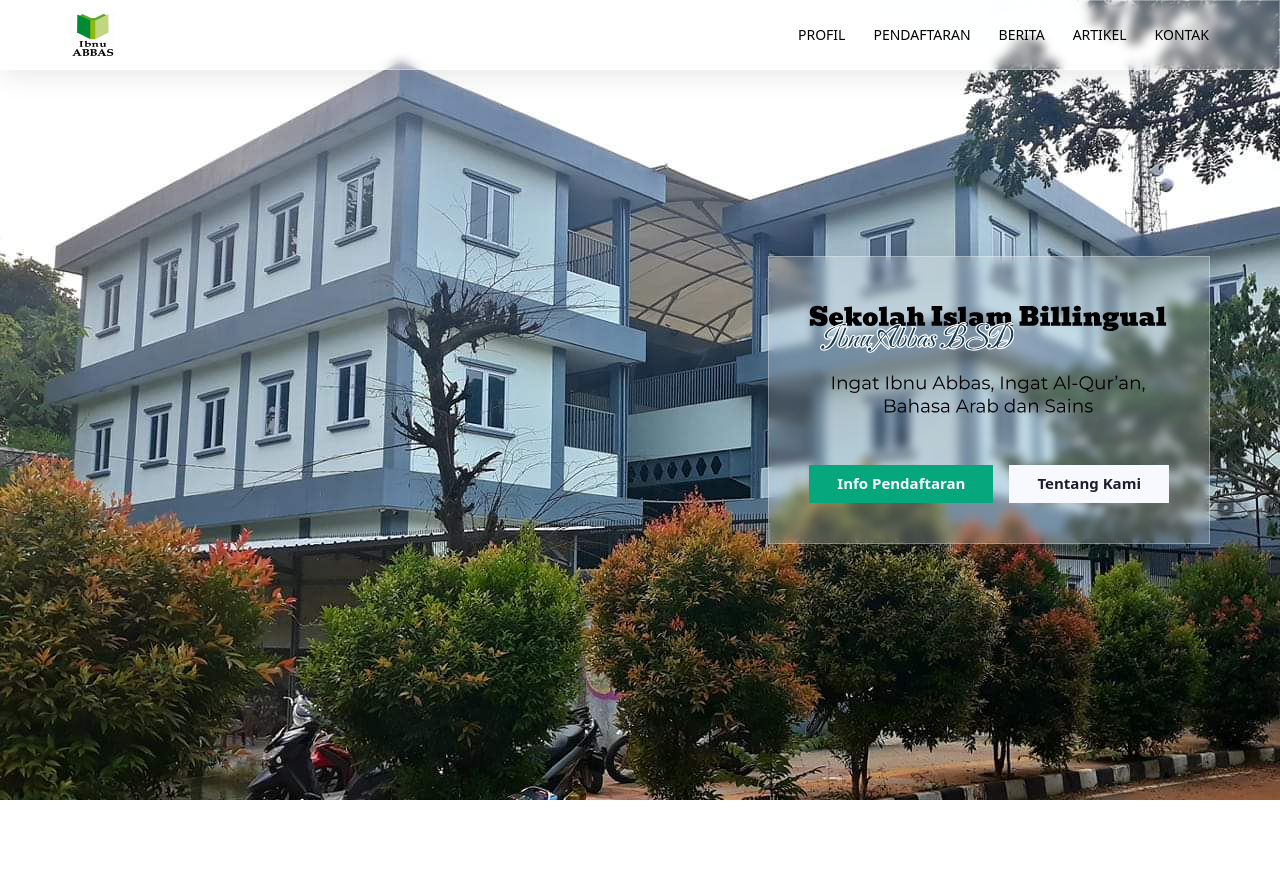
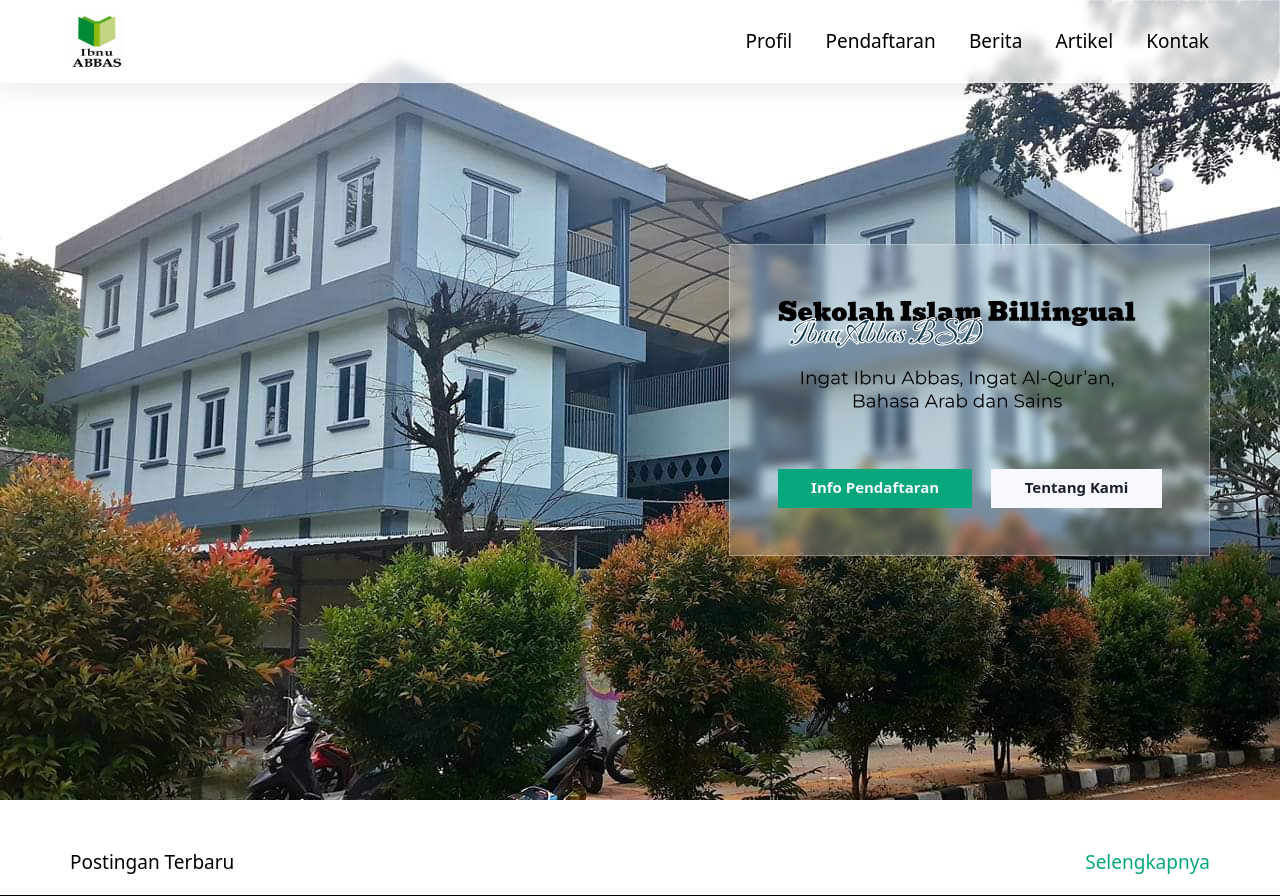
Before and after one commit to Amirulmuuminin/ibnuabbasweb, a Next.js app: page / in a window 1280 px wide. Before the commit the page ends 800 px from the top, so only its background shows below. Built offline with nearby package versions, Linux system fonts and the light colour scheme.

Commit message:
typogrhapy ready

```diff
--- a/src/app/globals.css
+++ b/src/app/globals.css
@@ -4,11 +4,12 @@
 
 @import "../style/header.css";
 @import "../style/hero.css";
-@import "../style/universal.css";
+@import "../style/utils.css";
 @import "../style/sectionHeader.css";
 
 html,
 body,
 .main {
   @apply flex flex-col h-full m-0 p-0;
+  font-size: calc(14px + 0.390625vw);
 }
--- a/src/app/page.tsx
+++ b/src/app/page.tsx
@@ -1,5 +1,6 @@
 import { Header } from "@/components/header";
 import { Hero } from "@/components/hero";
+import PostSection from "@/components/postSection";
 import { FC } from "react";
 
 interface pageProps {
@@ -8,10 +9,11 @@ interface pageProps {
 
 const page: FC<pageProps> = ({ params: {} }) => {
   return (
-    <div>
+    <>
       <Header />
       <Hero />
-    </div>
+      <PostSection/>
+    </>
   );
 };
 
--- a/src/components/postSection.tsx
+++ b/src/components/postSection.tsx
@@ -1,11 +1,14 @@
 import { FC } from 'react';
+import { SectionHeader } from './sectionHeader';
 
 type Props = {
 
 }
 const PostSection: FC<Props> = ({}) => {
-  return <>
-
-</>;
+  return (
+    <>
+      <SectionHeader text='Postingan Terbaru' textLink='Selengkapnya' link='1'/>
+    </>
+  );
 };
 export default PostSection;
--- a/src/style/header.css
+++ b/src/style/header.css
@@ -1,5 +1,6 @@
 header {
-  @apply flex fixed top-0 left-0 right-0 md:px-[70px] sm:px-[50px] px-5 py-3 justify-between items-center glass;
+  @apply flex fixed z-10 top-0 left-0 right-0 md:px-[70px] sm:px-[50px] px-5 py-3 justify-between items-center glass;
+  background: rgba(255, 255, 255, 0.7);
   img {
     @apply sm:size-11 size-10;
   }
@@ -7,6 +8,7 @@ header {
     @apply sm:hidden text-[25px];
   }
   ul {
-    @apply hidden sm:flex uppercase justify-end gap-7 text-sm font-medium;
+    @apply hidden sm:flex justify-end gap-7;
+    text-transform: capitalize;
   }
 }
```
Also changed, not shown: src/components/postTiles.tsx (+5 -6 lines), src/style/utils.css (renamed from src/style/universal.css).
